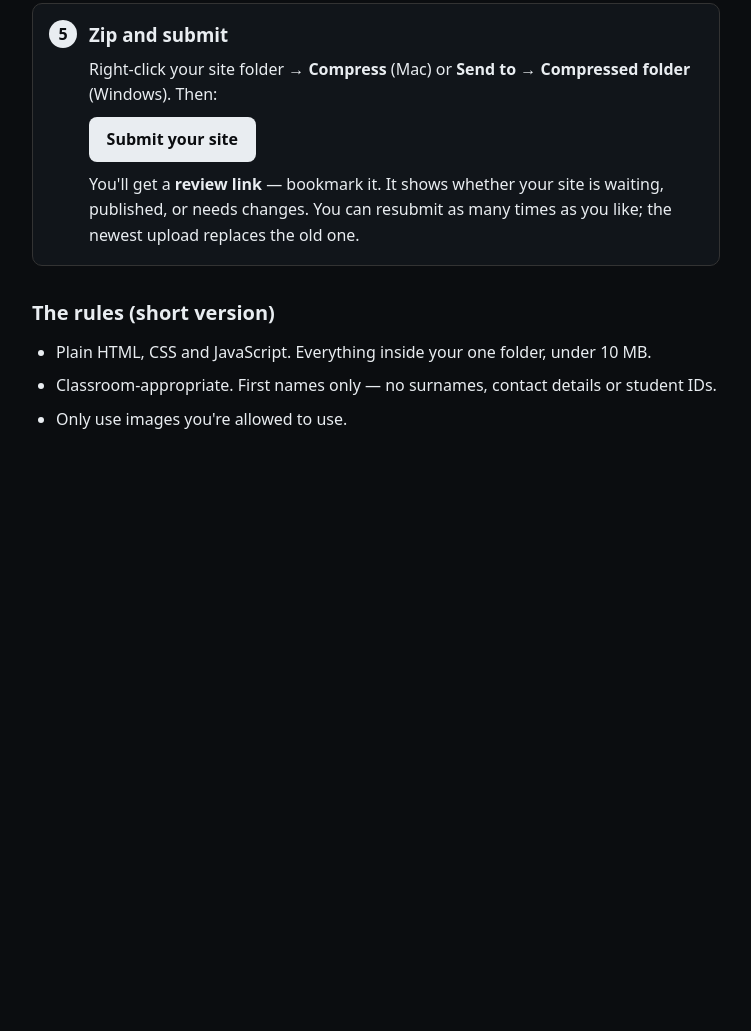
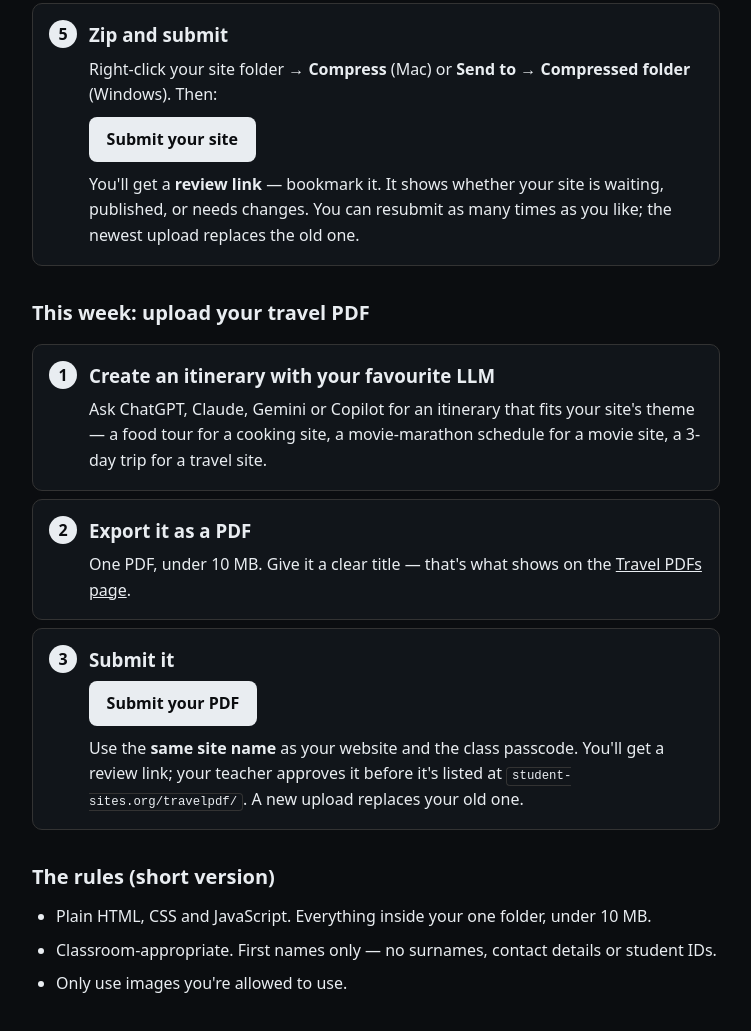
Before and after one commit to achakerian/student-sites, a plain HTML site: page start/index.html in a window 1280 px wide. Shown: the part 996-2027 px from the top of the page, without its empty margins (264-1015 px from the left). Before the commit the page ends 1492 px from the top, so only its background shows below. Drawn offline with Linux system fonts and the light colour scheme.

Commit message:
Add travel PDF upload steps to the start page

```diff
--- a/start/index.html
+++ b/start/index.html
@@ -43,6 +43,23 @@
       </li>
     </ol>
 
+    <h2>This week: upload your travel PDF</h2>
+    <ol class="steps">
+      <li>
+        <h3>Create an itinerary with your favourite LLM</h3>
+        <p>Ask ChatGPT, Claude, Gemini or Copilot for an itinerary that fits your site's theme — a food tour for a cooking site, a movie-marathon schedule for a movie site, a 3-day trip for a travel site.</p>
+      </li>
+      <li>
+        <h3>Export it as a PDF</h3>
+        <p>One PDF, under 10 MB. Give it a clear title — that's what shows on the <a href="../travelpdf/">Travel PDFs page</a>.</p>
+      </li>
+      <li>
+        <h3>Submit it</h3>
+        <p><a class="btn" href="../travelpdf/submit/">Submit your PDF</a></p>
+        <p>Use the <strong>same site name</strong> as your website and the class passcode. You'll get a review link; your teacher approves it before it's listed at <code>student-sites.org/travelpdf/</code>. A new upload replaces your old one.</p>
+      </li>
+    </ol>
+
     <h2>The rules (short version)</h2>
     <ul>
       <li>Plain HTML, CSS and JavaScript. Everything inside your one folder, under 10 MB.</li>
```
